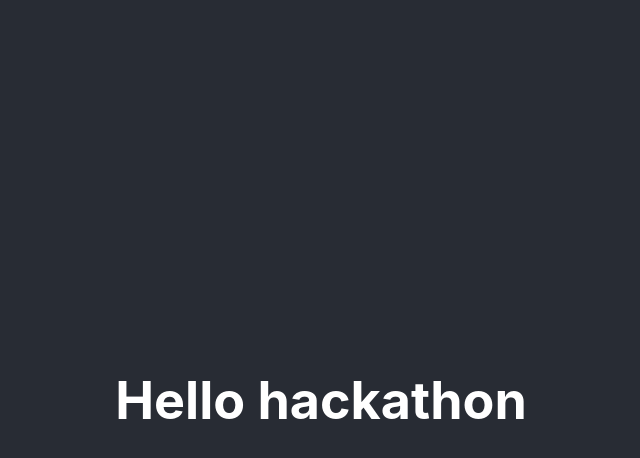
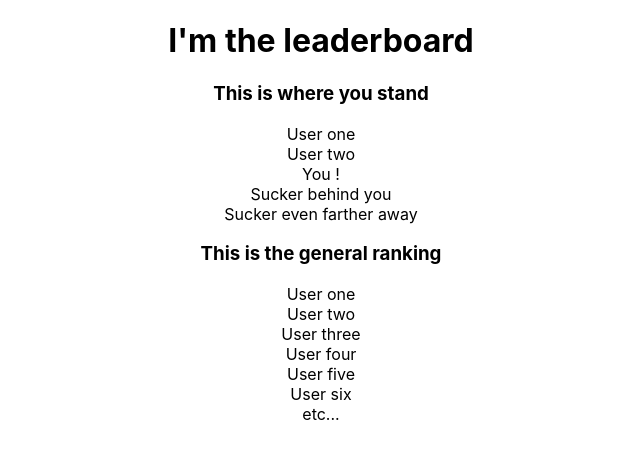
Before and after one commit to marcosloic/leaderboard, a React (Create React App) app: page / in a window 1280 px wide. Shown: the top 458 px of the page, without its empty margins (319-959 px from the left). Built offline with nearby package versions, Linux system fonts and the light colour scheme.

Commit message:
Basic leaderboard

```diff
--- a/src/App.js
+++ b/src/App.js
@@ -1,14 +1,12 @@
 import React, { Component } from 'react';
 import './App.css';
-import Header from './components/Header/Header';
+import Leaderboard from './features/leaderboard/Leaderboard';
 
 class App extends Component {
   render() {
     return (
       <div className="App">
-        <header className="App-header">
-          <Header />
-        </header>
+          <Leaderboard />
       </div>
     );
   }
--- /dev/null
+++ b/src/features/leaderboard/Leaderboard.js
@@ -0,0 +1,39 @@
+import React, { Component } from 'react';
+
+import styles from './Leaderboard.module.css';
+
+class Leaderboard extends Component {
+    render() {
+        return (
+            <div>
+                <header>
+                    <h1>I'm the leaderboard</h1>
+                </header>
+                <div>
+                    <h3>This is where you stand</h3>
+                    <ul className={styles.personalList}>
+                        <li>User one</li>
+                        <li>User two</li>
+                        <li>You !</li>
+                        <li>Sucker behind you</li>
+                        <li>Sucker even farther away</li>
+                    </ul>
+                </div>
+                <div>
+                    <h3>This is the general ranking</h3>
+                    <ul className={styles.generalList}>
+                        <li>User one</li>
+                        <li>User two</li>
+                        <li>User three</li>
+                        <li>User four</li>
+                        <li>User five</li>
+                        <li>User six</li>
+                        <li>etc...</li>
+                    </ul>
+                </div>
+            </div>
+        )
+    }
+}
+
+export default Leaderboard;
--- /dev/null
+++ b/src/features/leaderboard/Leaderboard.module.css
@@ -0,0 +1,11 @@
+.personalList {
+    list-style-type: none;
+    margin: 0;
+    padding: 0;
+}
+
+.generalList {
+    list-style-type: none;
+    margin: 0;
+    padding: 0;
+}
```
